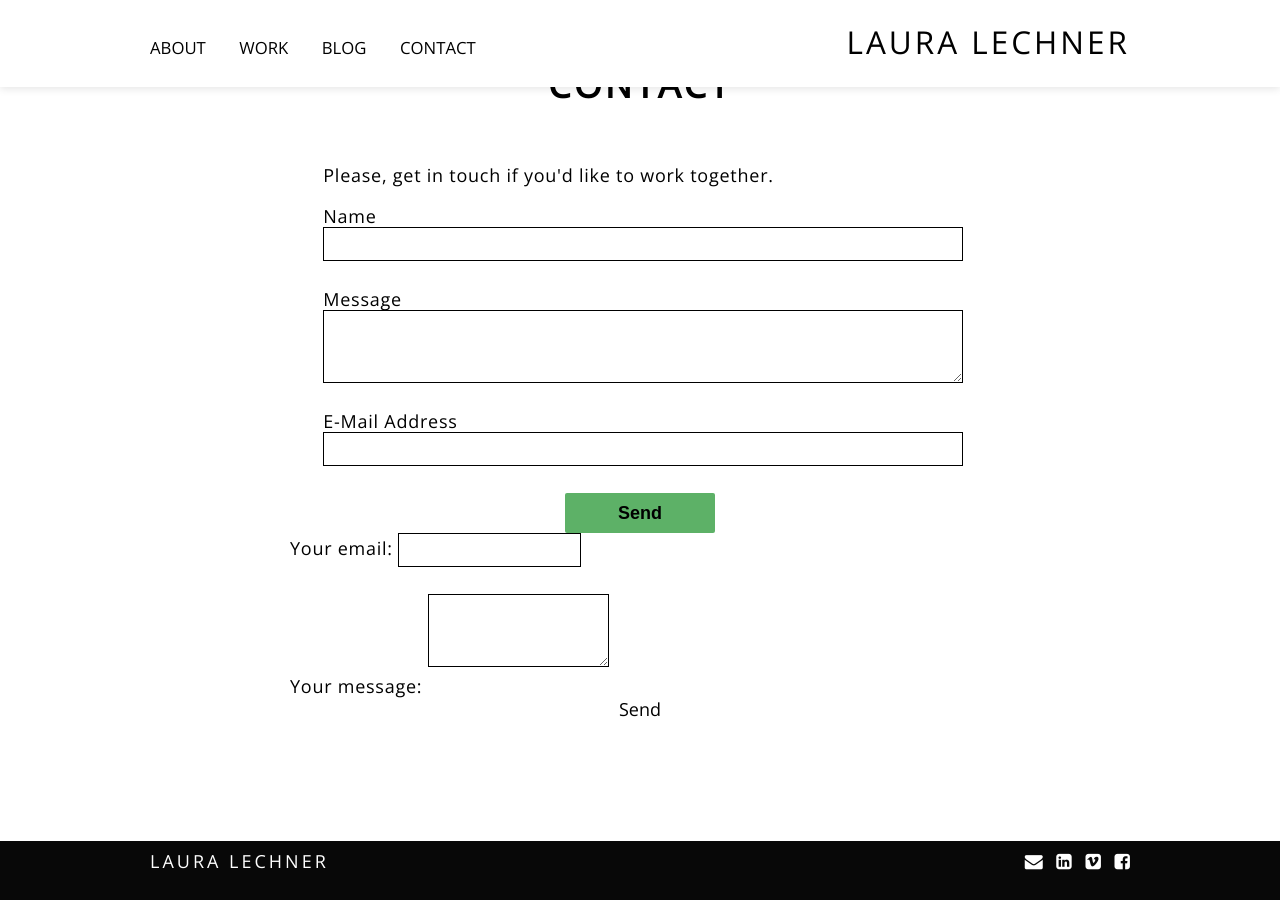
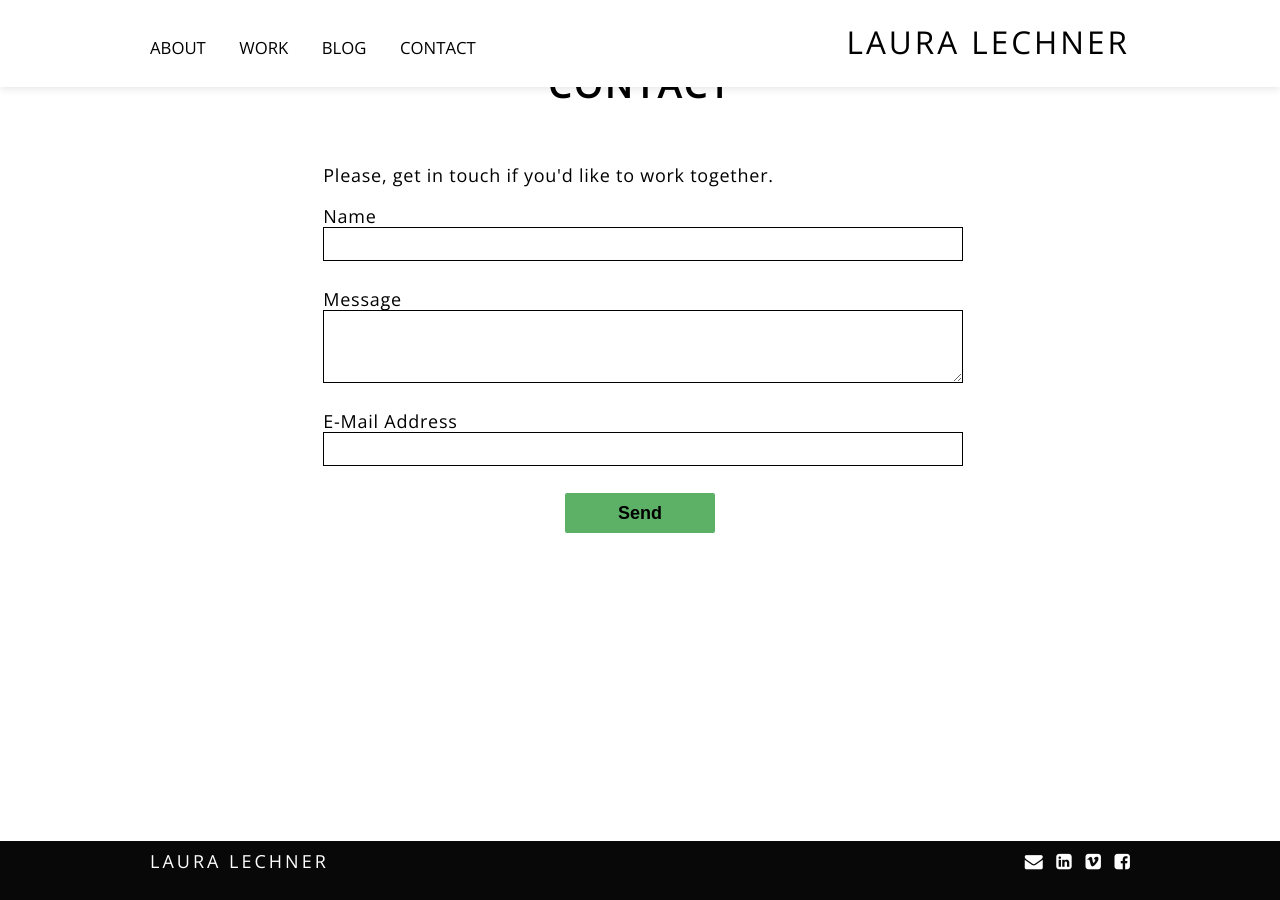
Before and after one commit to nbuonin/lauralechner-2, a Jekyll site: the page built from contact.md, in a window 1280 px wide and 900 px high, scrolled down 78 px. Built offline with Jekyll 4.4.1, drawn with Linux system fonts in a browser that asks for light colours; nearby versions of some CDN libraries.

Commit message:
Update contact.md

```diff
--- a/contact.md
+++ b/contact.md
@@ -6,8 +6,7 @@ layout: contact
 
 <div class="container narrow">
     <p id="contact-message">Please, get in touch if you'd like to work together.</p>
-    <form id="contact-form" action="//https://formspree.io/lmlechner@gmail.com"
-                            method="POST">
+    <form action="https://formspree.io/lmlechner@gmail.com" method="POST">
         <label for="name">Name</label>
         <input type="text" name="name" id="name" required>
         <label for="message">Message</label>
@@ -19,22 +18,3 @@ layout: contact
         <input type="submit" value="Send">
     </form>
 </div>
-<!-- modify this form HTML and place wherever you want your form -->
-
-<form
-  action="https://formspree.io/lmlechner@gmail.com"
-  method="POST"
->
-  <label>
-    Your email:
-    <input type="text" name="_replyto">
-  </label>
-  <label>
-    Your message:
-    <textarea name="message"></textarea>
-  </label>
-
-  <!-- your other form fields go here -->
-
-  <button type="submit">Send</button>
-</form>
```
